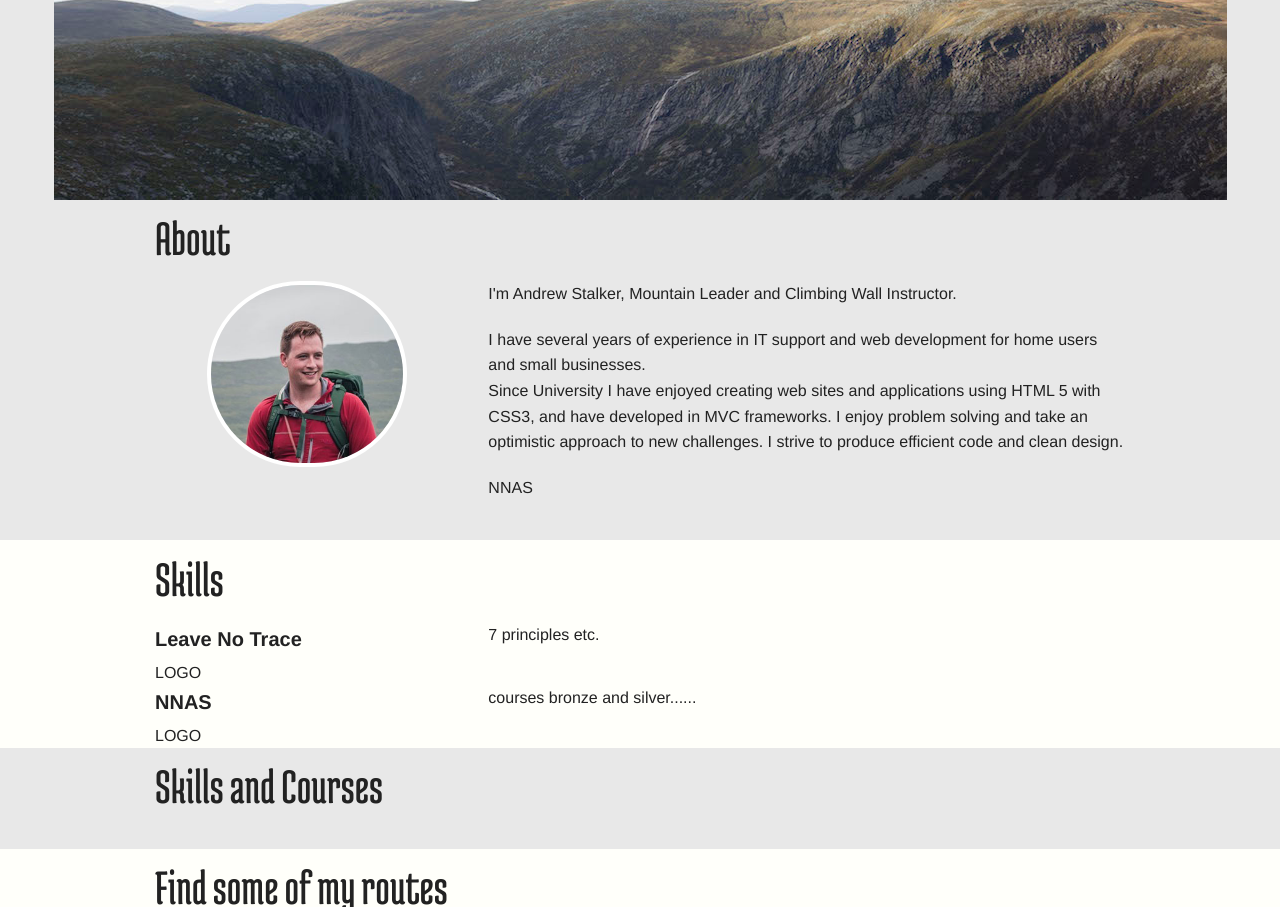
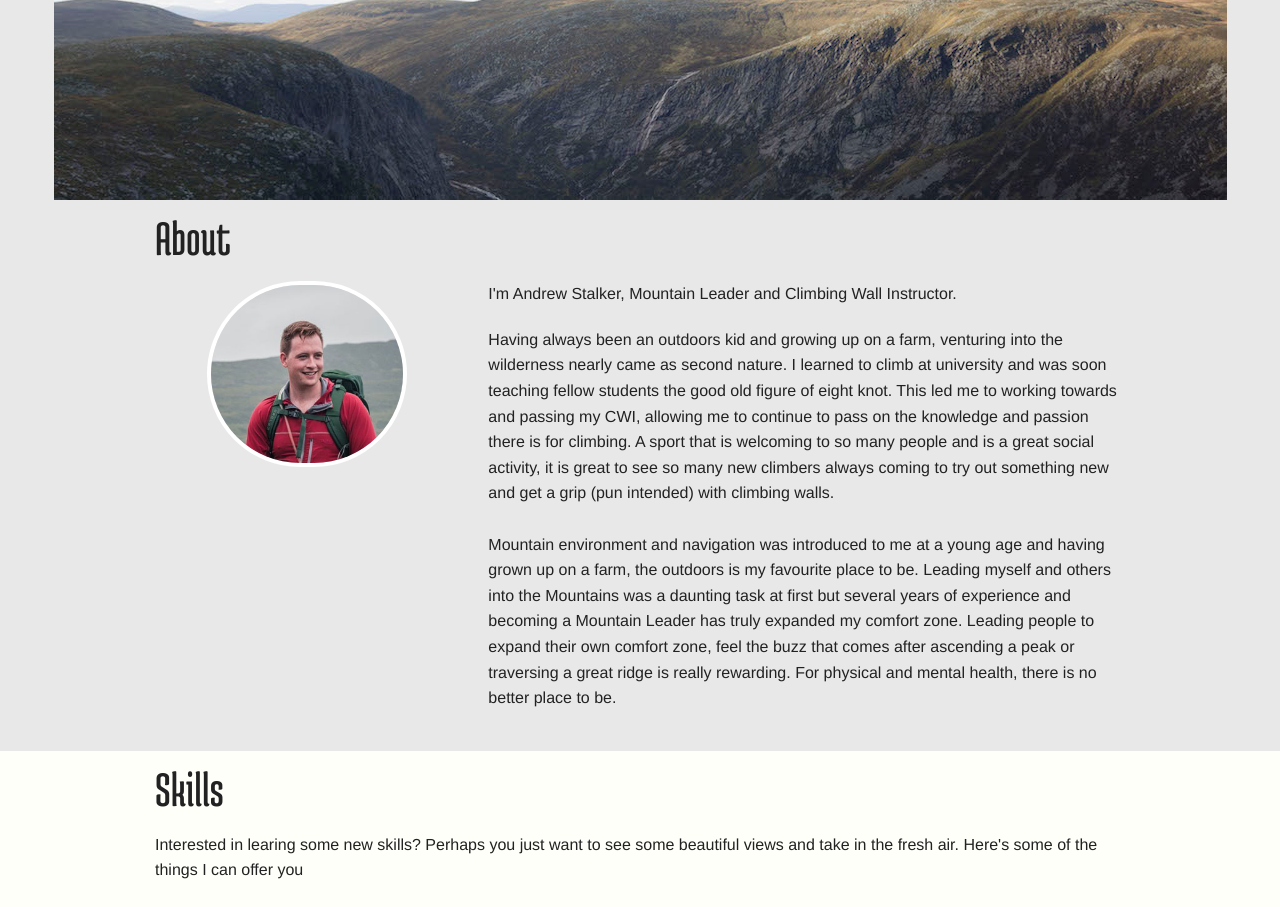
Before and after one commit to stalky14/stalky14.github.io, a PHP site: page / in a window 1280 px wide. Shown: the part 145-1052 px from the top of the page. Run offline with PHP 8.4, Linux system fonts and the light colour scheme.

Commit message:
Making Progress.

```diff
--- a/css/style.css
+++ b/css/style.css
@@ -27,7 +27,7 @@ body{
 }
 
 a, a:visited, a:active, a:hover, a:focus {
-    color: #aaaaaa!important;
+    color: #707070!important;
 }
 
 .photospace {
--- a/index.html
+++ b/index.html
@@ -53,15 +53,12 @@
             <p>I'm Andrew Stalker, Mountain Leader and Climbing Wall Instructor.</p>
 
             <p>
-                I have several years of experience in IT support and web development for home users and small
-                businesses.<br>
-                Since University I have enjoyed creating web sites and applications using HTML 5 with CSS3, and have
-                developed in MVC frameworks.
-                I enjoy problem solving and take an optimistic approach to new challenges. I strive to produce efficient
-                code and clean design.
+                Having always been an outdoors kid and growing up on a farm, venturing into the wilderness nearly came as second nature.
+                I learned to climb at university and was soon teaching fellow students the good old figure of eight knot. This led me to working towards and passing my CWI, allowing me to continue to pass on the knowledge and passion there is for climbing. A sport that is welcoming to so many people and is a great social activity, it is great to see so many new climbers always coming to try out something new and get a grip (pun intended) with climbing walls. <br><br>
+
+                Mountain environment and navigation was introduced to me at a young age and having grown up on a farm, the outdoors is my favourite place to be. Leading myself and others into the Mountains was a daunting task at first but several years of experience and becoming a Mountain Leader has truly expanded my comfort zone. Leading people to expand their own comfort zone, feel the buzz that comes after ascending a peak or traversing a great ridge is really rewarding.
+                For physical and mental health, there is no better place to be.
             </p>
-
-            <p>NNAS</p>
         </div>
     </div>
 </div>
@@ -71,27 +68,42 @@
 
         <div class="small-12 columns">
             <h1 class="content-head">Skills</h1>
+            <p> Interested in learing some new skills? Perhaps you just want to see some beautiful views and take in the fresh air. Here's some of the things I can offer you</p>
         </div>
     </div>
     <div class="row">
         <div class="small-12 medium-4 columns">
-            <h2 class="content-subhead">Leave No Trace</h2>
-            LOGO
+            <h2 class="content-subhead">Guided Walks</h2>
         </div>
         <div class="small-12 medium-8 columns">
-
-            <p>7 principles etc.</p>
+            <p>From easy countryside rambles to Mountain bagging missions, having a guide can make this a much less daunting experience. Have all the worry of planning, navigation and safety taken care of.
+                Guiding can be tailored to your own objectives and fitness levels, where you can feel at ease with what you want to achieve.
+            </p>
+            <p>We've all learned that walking is good for Mental Health. Fresh air and endorphins relive stess and keep you in good health. Perhaps you want to get out but dont have the confidence.
+                Maybe you dont have the skills quite yet but aren't ready to pick them up. Then having a guide migh just be the easiest way to push your boundaries from the local park.</p>
         </div>
     </div>
     <div class="row">
         <div class="small-12 medium-4 columns">
-            <h2 class="content-subhead">NNAS</h2>
-            LOGO
+            <h2 class="content-subhead">Learn to 'Leave No Trace'</h2>
+        </div>
+        <div class="small-12 medium-8 columns">
+            <p>Interested in the environment or perhaps want to learn about hiking and adventure with minimal impact, Leave No Trace and their principles help to guide us on what is appropriate on our journeys into the wilderness.</p>
+            <p>Learning can be from a country park to a mountain peak, over the course of an afternoon to all day.</p>
+            Visit <a href="https://lnt.org/" class="external-link"><span class="glyphicons glyphicons-link"></span> Leave No Trace</a> to find out more.
+        </div>
+    </div>
+    <br>
+    <div class="row">
+        <div class="small-12 medium-4 columns">
+            <h2 class="content-subhead">NNAS Awards</h2>
         </div>
         <div class="small-12 medium-8 columns">
 
-            <p>courses bronze and silver......
-</p>
+            <p>The NNAS or National Navigation Award Scheme was setup to introduce and teach navigation skills and imporve confidence when out in the countryside.</p>
+            <p>Bronze level introduces you to the outside and essential map reading skills. Learn about following pasths and directions, how to use a compass and take bearings, plan a walk, and know about any restrictions when out on your jouryey.</p>
+            <p>Silver level takes you off paths and into the unknown. Learn to follow bearings and identify features on a map. Avoid difficult terrain and learn the basics of what kit to carry when.</p>
+            <p>More details on the awards can be found on their site <a href="https://nnas.org.uk/navigator-award/" class="external-link"><span class="glyphicons glyphicons-link"></span>NNAS Navigator Award</a></p>
         </div>
     </div>
 </div>
@@ -100,10 +112,15 @@
         <a name="education"></a>
 
         <div class="small-12 columns">
-            <h1 class="content-head">Skills and Courses</h1>
+            <h1 class="content-head">Contact</h1>
         </div>
     </div>
-
+    <div class="row">
+        <div class="small-12 columns">
+            <P>To get in touch you can direct message on Instagram, or send an email to enquiries@andrewstalker.co.uk</P>
+    <a class="footer-link" href="https://www.instagram.com/andrew.stalker.mountain.walker/"><span class="social social social-instagram"></span> Instagram</a>
+        </div>
+    </div>
 
 </div>
 <div class="content-2">
@@ -112,29 +129,24 @@
 
         <div class="small-12 columns">
             <h1 class="content-head">Find some of my routes</h1>
+            <p>I record all my personal walking and routes on Komoot. Here you can follow me and find routes to explore.</p>
         </div>
     </div>
     <div class="row">
-        <div class="small-12 columns">
+        <div class="small-12 columns" style="margin-bottom: 10px;">
             <iframe src="https://www.komoot.com/user/465898622606/embed" width="100%" height="500" frameborder="0" scrolling="no"></iframe>
         </div>
     </div>
 </div>
 <div class="footer">
     <div class="row footer-info">
-        <div class="small-12 medium-4 columns">
-            <a class="footer-link" href="https://www.instagram.com/andrew.stalker.mountain.walker/"><span class="social social social-instagram"></span></a>
+            <div class="small-12 medium-6 columns">
+                <div class="panel">
+                   <img src="img/MT_ASSOCIATION_rgb.png" height="150px;" />
+                   <p>Member of the MTA</p>
+                </div>
+
             </div>
-            <div class="small-12 medium-4 columns">
-                <img src="img/MT_ASSOCIATION_rgb.png" height="150px;" />
-            </div>
-        <div class="small-12 medium-4 columns">
-            <a class="footer-link" href="https://github.com/stalky14"><span class="social social-github"></span> Github</a>
-        </div>
-        Instagram
-        TahDah... https://mt.tahdah.me/profile/index/178387
-
-        MTA LNT MS
     </div>
     <div class="row">
         <div class="small-12 columns">
```
